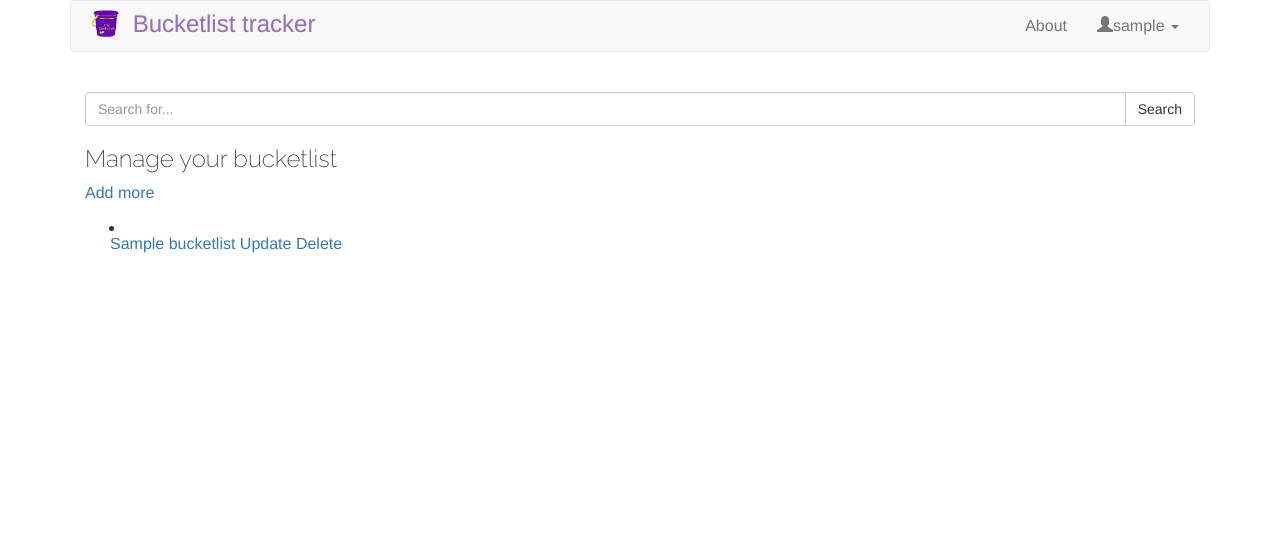
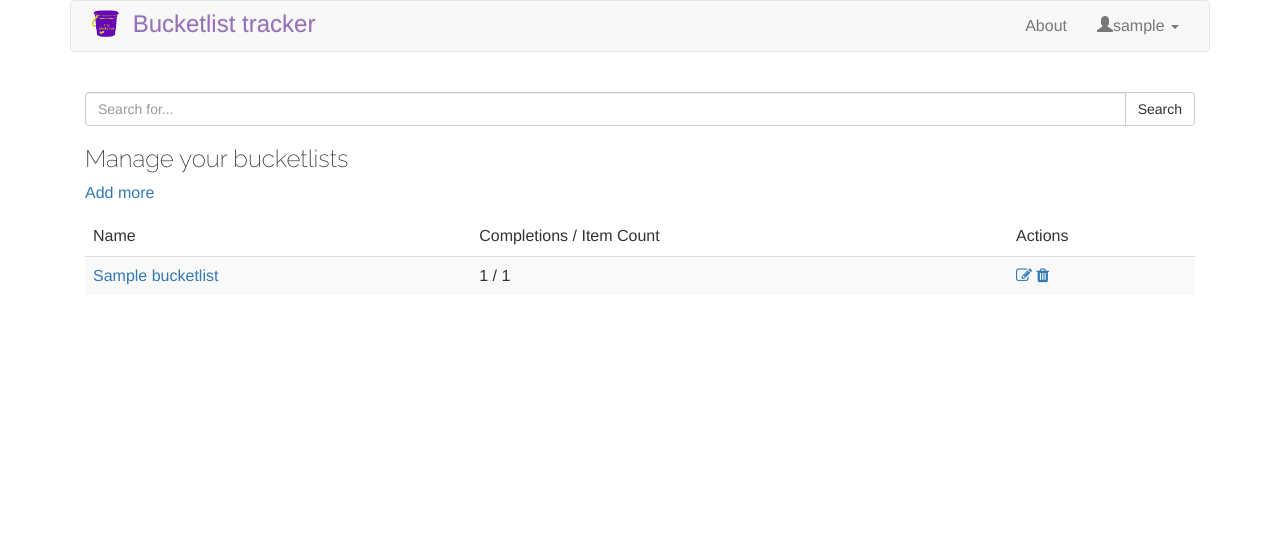
Before and after one commit to osule/django-bucketlist-application, a Django app: page /bucketlists/ in a window 1280 px wide. Shown: the top 535 px of the page. Run offline with Django 3.2, Linux system fonts and the light colour scheme; a user stored in the database is signed in; tables that the repository leaves empty hold one stand-in row (values such as "Sample post"); parts of the project's set-up code (start-up, migrations or seed data) failed here and were passed over; some libraries are stand-ins or nearby versions.

Commit message:
(feature) render bucketlist as table and show context specific menu

```diff
--- a/bucketlist/website/templates/website/bucketlist_list.html
+++ b/bucketlist/website/templates/website/bucketlist_list.html
@@ -5,26 +5,36 @@
 
 <header>
   <div class="col-sm-12 margin-sm-bottom">
-    <h3>Manage your bucketlist</h3>
-    <span><a href="{% url 'app.bucketlist.create' %}" id="addMore">Add more</a></span>
+    <h3>Manage your bucketlists</h3>
+    <span><a href="{% url 'app.bucketlist.create' %}" id="addMore">{% if object_list %}Add more{% else %}Add new{% endif %}</a></span>
   </div>
 </header>
 {% include 'website/snippets/messages.html' %}
 <section>
   <div class="col-sm-12">
-    <ul>
-		{% for bucketlist in object_list %}
-		    <li>
-		      <div class="row">
-		          <a href="{% url 'app.bucketlist' bucketlist.id %}">{{ bucketlist.name }}</a>
-		          <a href="{% url 'app.bucketlist.update' bucketlist.id %}">Update</a>
-		          <a href="{% url 'app.bucketlist.delete' bucketlist.id %}">Delete</a>
-		      </div>
-		    </li>
-		{% empty %}
-		    <li>No bucketlists yet.</li>
-		{% endfor %}
-    </ul>
+	  <table class="table table-striped table-hover">
+	    <thead>
+	        <tr>
+	            <td>Name</td>
+	            <td>Completions / Item Count</td>
+	            <td>Actions</td>
+	        <tr>
+	    </thead>
+	    <tbody>
+	        {% for bucketlist in object_list %}
+            <tr>
+                <td><a href="{% url 'app.bucketlist' bucketlist.id %}">{{ bucketlist.name }}</a></td>
+                <td>{{bucketlist.bucketlistitem_count_done}} /
+                  {{bucketlist.bucketlistitem_count}}</td>
+                <td>
+                <a href="{% url 'app.bucketlist.update' bucketlist.id %}" title="Update"><i class="fa fa-edit"></i></a>
+                <a href="{% url 'app.bucketlist.delete' bucketlist.id %}" title="Delete"><i class="fa fa-trash"></i></a></td>
+             </tr>
+        {% empty %}
+            <tr><td>No bucketlists yet.</td></tr>
+        {% endfor %}
+	    </tbody>
+	  </table>
   </div>
 </section>
 
```
